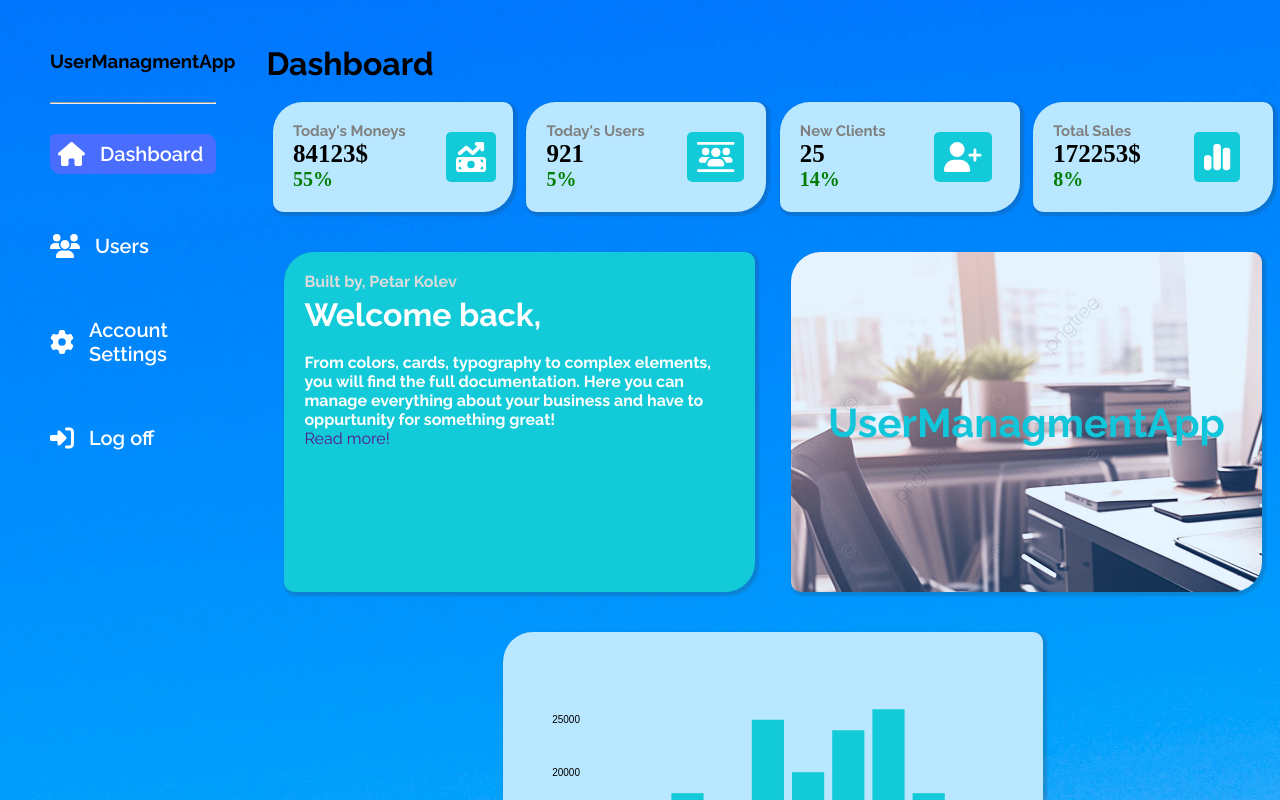
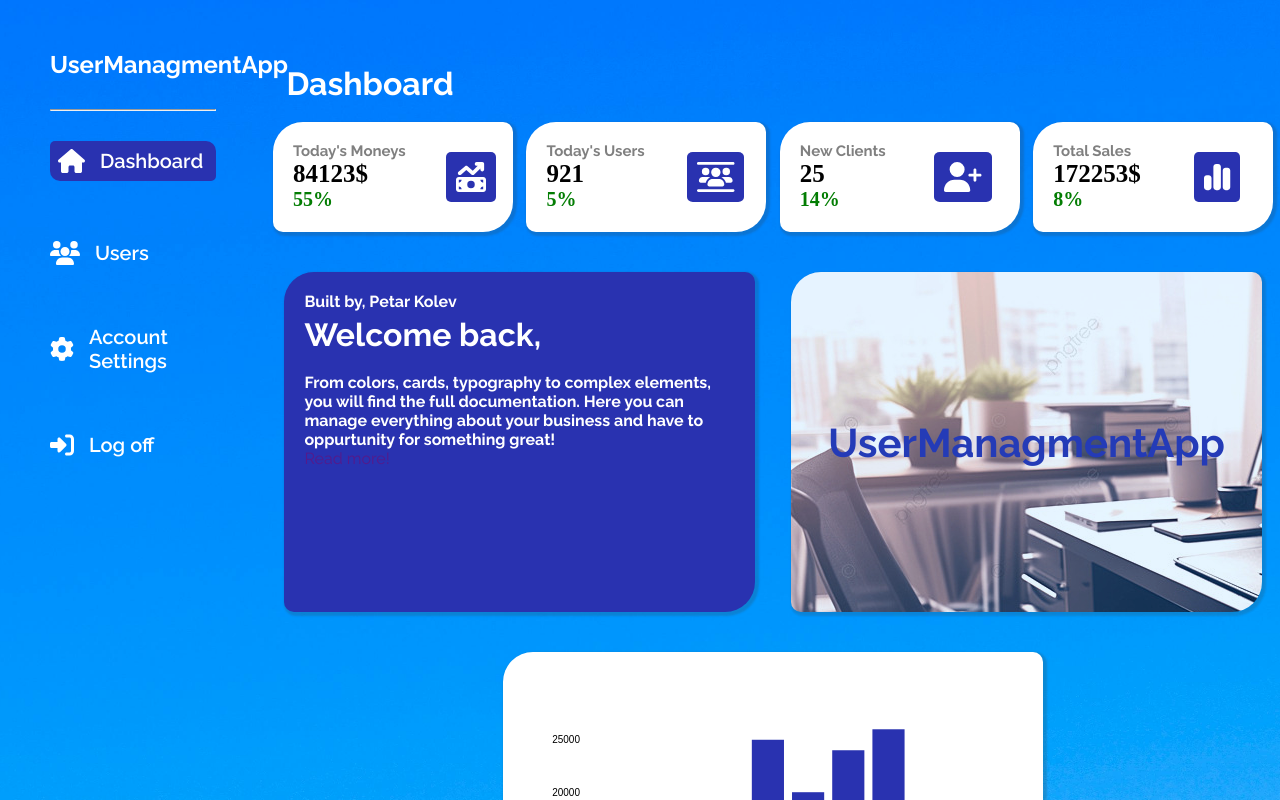
Before and after one commit to kolev03/React-UserManagmentApp, a React (Vite) app: page /main in a window 1280 px wide. Shown: the top 800 px of the page. Built offline with nearby package versions, Linux system fonts and the light colour scheme.

Commit message:
Making style changes

```diff
--- a/src/components/SalesMonthly.jsx
+++ b/src/components/SalesMonthly.jsx
@@ -110,7 +110,7 @@
         .attr("y", (d) => y(d.sales))
         .attr("width", x.bandwidth())
         .attr("height", (d) => height - y(d.sales))
-        .attr("fill", "rgb(19,203,216)");
+        .attr("fill", "rgb(41, 50, 176)");
     }
   }, [salesData, chartWidth]);
 
--- a/src/css/AccSetting.css
+++ b/src/css/AccSetting.css
@@ -1,7 +1,6 @@
 @import url("https://fonts.googleapis.com/css2?family=Roboto:wght@400;700&display=swap");
 
 .accSettingsMain {
-  background: linear-gradient(to left, rgb(158, 238, 244), white);
   height: 100vh;
   width: 100%;
 }
@@ -11,15 +10,17 @@
   font-size: 2rem;
   text-wrap: nowrap;
   width: 60%;
-  padding: 50px;
+  padding: 0px 50px;
   background: linear-gradient();
+  color: white;
 }
 
 .acc-settings-container h2 {
-  margin: -2px 0 40px -43px;
+  margin: 65px 0px 0px -30px;
   font-family: "Raleway", sans-serif;
   font-optical-sizing: auto;
   font-size: 2rem;
+  color: white;
 }
 
 .acc-settings-container input {
@@ -32,7 +33,7 @@
   border: none;
   padding: 10px;
   border-radius: 10px 15px 10px 15px;
-  background-color: rgb(19, 203, 216);
+  background-color: var(--main-blue);
   cursor: pointer;
   color: white;
   font-weight: 700;
@@ -55,7 +56,7 @@
 }
 
 @media only screen and (max-width: 830px) {
-  .acc-settings-container{
+  .acc-settings-container {
     width: 70%;
     margin: auto;
   }
--- a/src/css/Dashboard.css
+++ b/src/css/Dashboard.css
@@ -1,3 +1,7 @@
+:root {
+  --main-blue: rgb(41, 50, 176);
+}
+
 .main-dashboard {
   width: 100%;
   display: flex;
@@ -5,13 +9,14 @@
   gap: 0;
 }
 .dashboard-title {
-  margin-top: 45px;
+  margin: 65px 0px 0px 20px;
   font-family: "Raleway", sans-serif;
   font-optical-sizing: auto;
   font-size: 2rem;
+  color: white;
 }
 .dashboard-item {
-  background-color: rgb(184, 231, 255);
+  background-color: rgb(255, 255, 255);
   height: min-content;
   width: min-content;
   min-width: 200px;
@@ -29,13 +34,13 @@
   height: 300px;
   font-family: "Raleway", sans-serif;
   font-optical-sizing: auto;
-  background-color: rgb(19, 203, 216);
+  background-color: var(--main-blue);
   color: white;
 }
 
 .welcome-item h1 {
   font-size: 1rem;
-  color: rgb(219, 219, 219);
+  color: rgb(255, 255, 255);
 }
 
 .welcome-item h2 {
@@ -61,7 +66,7 @@
   align-items: center;
   font-size: 2.5em;
   flex-wrap: nowrap;
-  color: rgb(19, 203, 216);
+  color: rgb(41, 50, 176);
 }
 
 #charts {
@@ -94,7 +99,7 @@
 }
 
 @media only screen and (max-width: 834px) {
-  .dashboard-item{
+  .dashboard-item {
     margin: 20px;
   }
 }
--- a/src/css/LittleCard.css
+++ b/src/css/LittleCard.css
@@ -14,7 +14,7 @@
 
 .little-card-icon {
   font-size: 30px;
-  background-color: rgb(19, 203, 216);
+  background-color: var(--main-blue);
   padding: 10px;
   border-radius: 10%;
   color: white;
--- a/src/css/LoginPage.css
+++ b/src/css/LoginPage.css
@@ -5,7 +5,10 @@
 .login-page-top-container {
   width: 95%;
   margin: auto;
-  background-color: rgb(19, 203, 216);
+  background-image: url("../assets/blue-background.jpg");
+  background-size: cover;
+  background-position: center;
+  background-repeat: no-repeat;
   height: 250px;
   border-radius: 20px 70px 20px 70px;
   margin-top: 20px;
@@ -56,7 +59,7 @@
 }
 
 .login-page-form button {
-  background-color: rgb(19, 203, 216);
+  background-image: url("../assets/blue-background.jpg");
   font-size: 1.5rem;
   color: white;
   border: none;
--- a/src/css/MainPage.css
+++ b/src/css/MainPage.css
@@ -1,7 +1,12 @@
 :root {
-  --main-blue: rgb(19, 203, 216);
+  --main-blue: rgb(41, 50, 176);
 }
-
+body {
+  background-image: url("../assets/blue-background.jpg");
+  background-size: cover;
+  background-position: center;
+  background-repeat: no-repeat;
+}
 * {
   margin: 0;
   padding: 0;
@@ -16,16 +21,15 @@
   display: flex;
   width: 100%;
   height: 100%;
-  background-image: url("../assets/blue-background.jpg");
-  background-size: cover;
-  background-position: center;
-  background-repeat: no-repeat;
 }
 
 .nav-bar-title {
   margin-bottom: 30px;
   font-family: "Raleway", sans-serif;
   font-optical-sizing: auto;
+  color: white;
+  font-size: 1.5rem;
+  text-align: center;
 }
 
 .nav-bar-main-page {
@@ -69,7 +73,7 @@
 }
 
 #main-page-button-active {
-  background-color: rgb(72, 109, 255);
+  background-color: rgb(41, 50, 176);
   transition: 0.3s ease;
   color: white;
   padding: 8px;
@@ -123,7 +127,6 @@
   }
 
   .nav-bar-main-page {
-    background: linear-gradient(to bottom, rgb(158, 238, 244), white);
     width: 100%;
     flex-direction: column;
     padding: 0;
--- a/src/css/UserAccordion.css
+++ b/src/css/UserAccordion.css
@@ -11,6 +11,11 @@
 .accordion-user-active {
   flex: 1;
   font-size: 1rem;
+}
+
+#panel-header {
+  background-color: white;
+  border-radius: 10px;
 }
 
 .accordion-header strong {
@@ -45,7 +50,7 @@
 
 .accordion-user-buttons button {
   margin-top: 20px;
-  background-color: rgb(19, 203, 216);
+  background-color: var(--main-blue);
   font-size: 1.25rem;
   color: white;
   border: none;
@@ -71,16 +76,15 @@
     display: none;
   }
 
-  .accordion-user-details div p{
+  .accordion-user-details div p {
     font-size: 1rem;
   }
 
-  .accordion-user-buttons button{
+  .accordion-user-buttons button {
     font-size: 1rem;
   }
 
   .accordion-user-details div {
-  margin: 2px;
+    margin: 2px;
   }
-
 }
--- a/src/css/UsersManagment.css
+++ b/src/css/UsersManagment.css
@@ -12,10 +12,11 @@
 }
 
 .user-managment-title {
-  margin-top: 45px;
+  margin: 65px 0px 0px 20px;
   font-family: "Raleway", sans-serif;
   font-optical-sizing: auto;
   font-size: 2rem;
+  color: white;
 }
 
 .search-bar {
```
